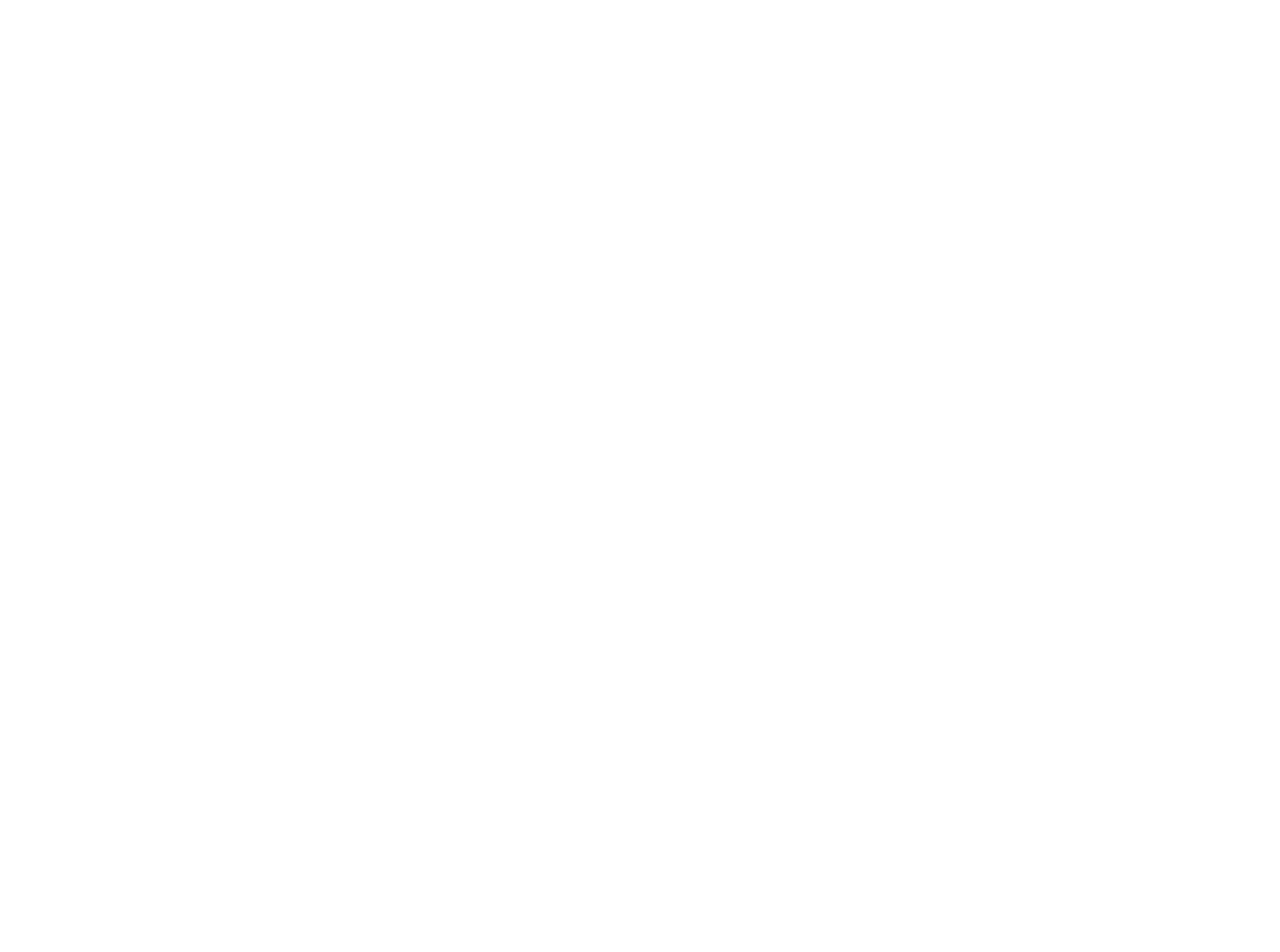
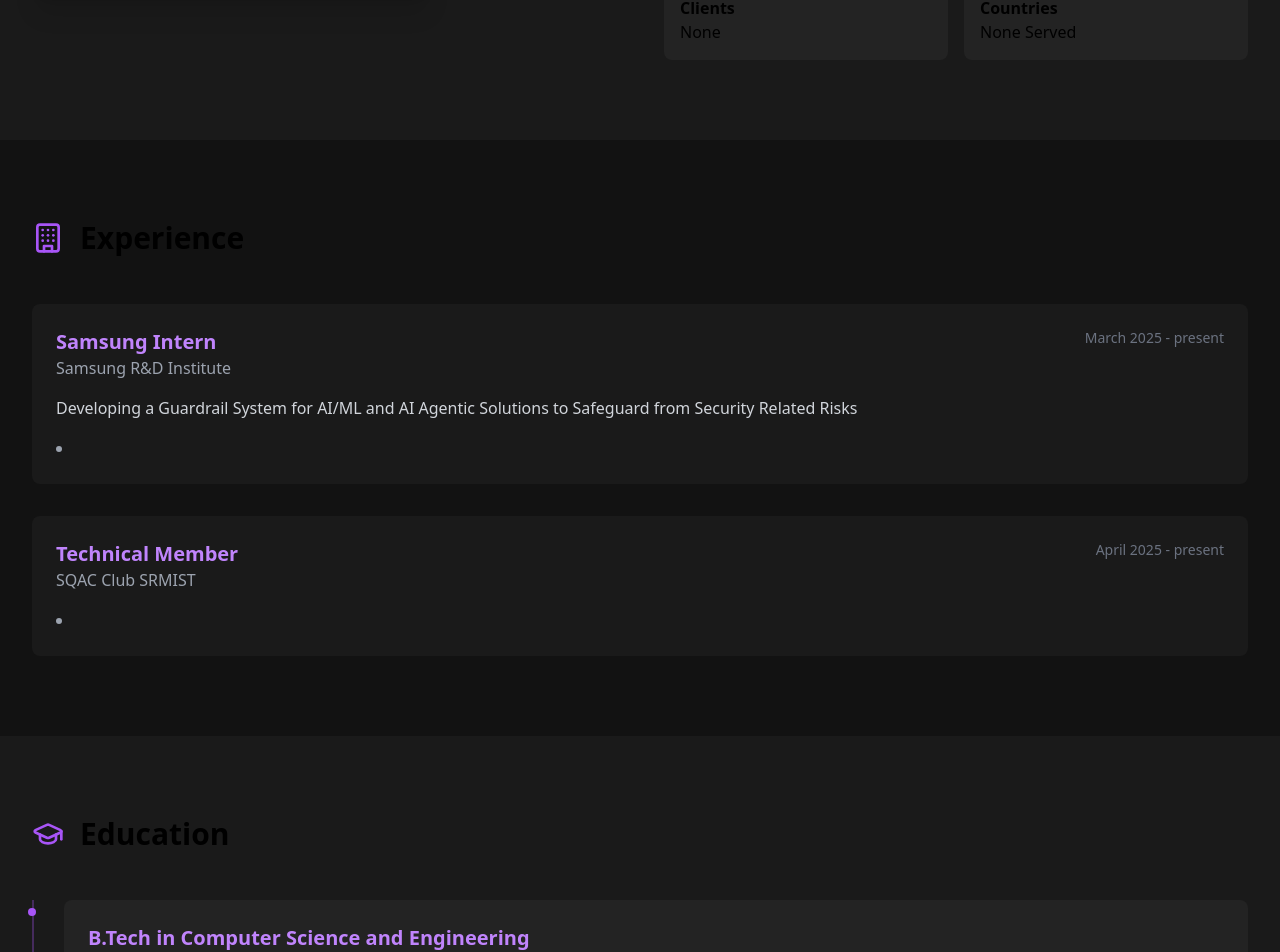
Before and after one commit to Aditya-Chaudhary-7724/Personal-Portfolio-2.0, a React (Vite) app in the folder Personal-Portfolio-main/: page / in a window 1280 px wide. Shown: the part 1412-2364 px from the top of the page. Before the commit the page ends 900 px from the top, so only its background shows below. Built offline with nearby package versions, Linux system fonts and the light colour scheme.

Commit message:
App.jsx changed

```diff
--- a/Personal-Portfolio-main/src/App.jsx
+++ b/Personal-Portfolio-main/src/App.jsx
@@ -83,6 +83,13 @@
     <Router>
       <ScrollToTop />
       <AppContent />
+      <About />
+      <Experience />
+      <Education />
+      <Skills />
+      <Projects />
+      <Contact />
+      <Footer />
     </Router>
   );
 }
```
